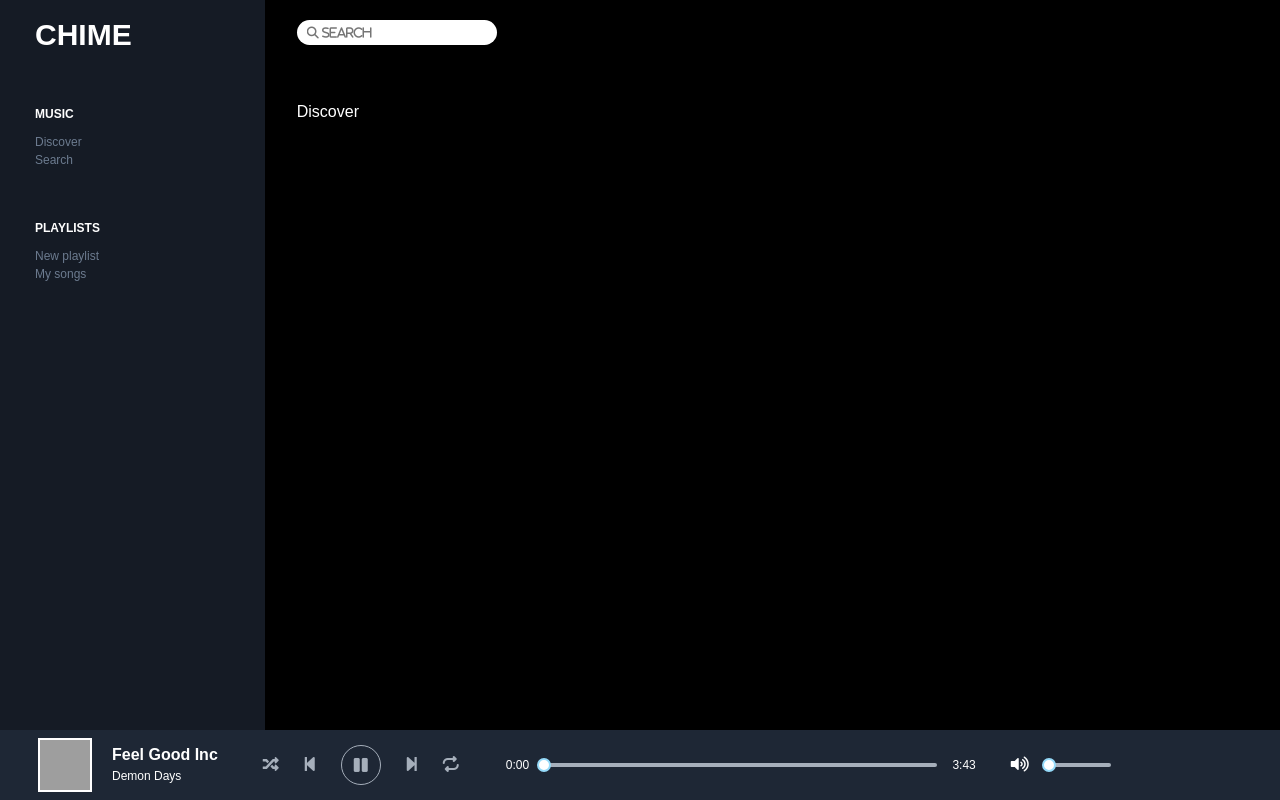
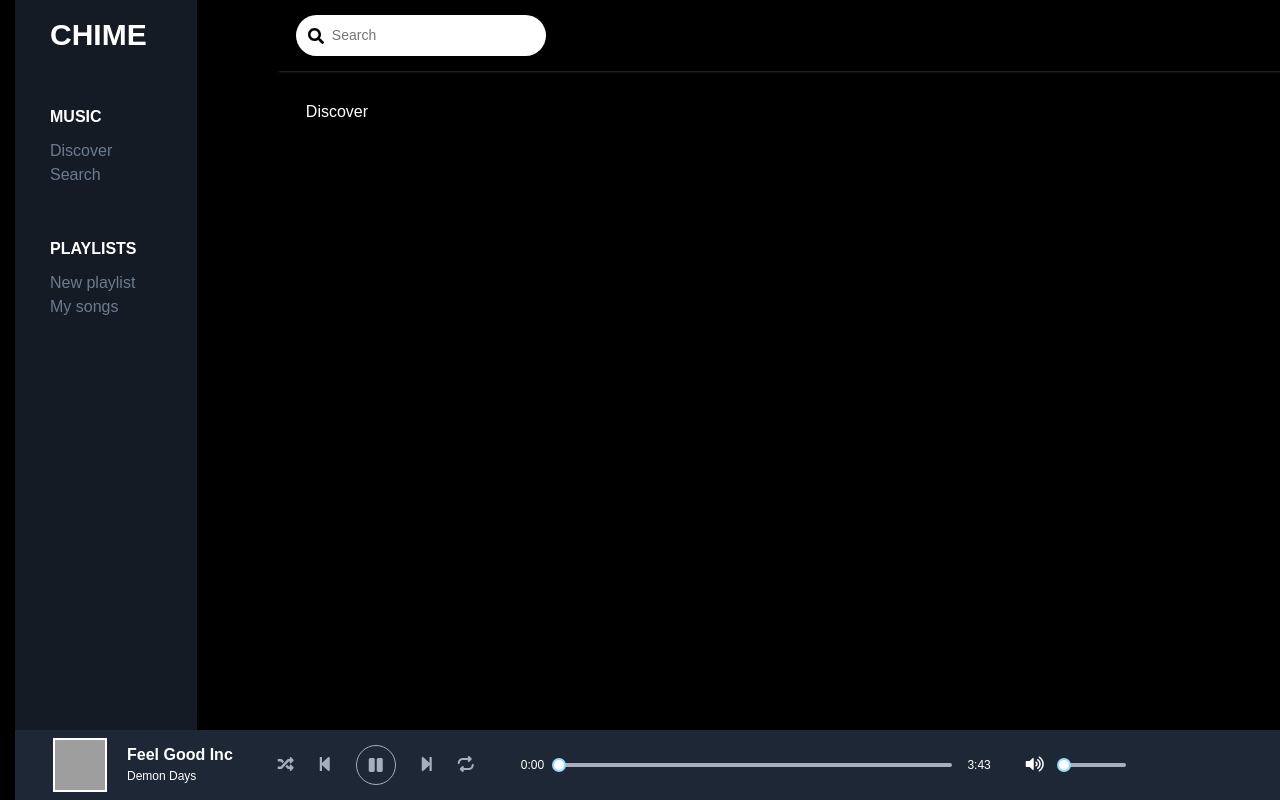
Before and after one commit to pratishshr/chime, a React app: page / in a window 1280 px wide. Built offline with nearby package versions, Linux system fonts and the light colour scheme; grey boxes are pictures that could not be loaded; a web font is replaced by a local one.

Commit message:
fix the search bar design

```diff
--- a/src/assets/sass/base.scss
+++ b/src/assets/sass/base.scss
@@ -3,6 +3,8 @@
 body {
   background: $black;
   font-family: $font-family--primary;
+  margin: 0;
+  padding: 0;
 }
 
 a {
--- a/src/components/container/Container.scss
+++ b/src/components/container/Container.scss
@@ -1,3 +1,5 @@
 .container {
-  padding: 0;
+  width: 100%;
+  margin-right: auto;
+  margin-left: auto;
 }
--- a/src/components/header/Header.scss
+++ b/src/components/header/Header.scss
@@ -4,6 +4,7 @@
   width: 100%;
   position: fixed;
   background: $black;
-  padding: 20px 30px;
-  z-index: 999;
+  padding: 15px 20px;
+  z-index: 1;
+  box-shadow: 3px 0px 3px #4c4c4c;
 }
--- a/src/components/search-bar/SearchBar.js
+++ b/src/components/search-bar/SearchBar.js
@@ -4,7 +4,7 @@ import styles from './SearchBar.scss';
 
 const SearchBar = () => (
   <div className={styles.searchBar}>
-    <input type="text" placeholder="&#xf002; Search" className={styles.searchField} />
+    <input type="text" placeholder="Search" className={styles.searchField} />
   </div>
 );
 
--- a/src/components/search-bar/SearchBar.scss
+++ b/src/components/search-bar/SearchBar.scss
@@ -3,14 +3,19 @@
 .searchBar {
   .searchField {
     border: none;
-    padding: 0 10px;
-    height: 25px;
-    width: 200px;
-    font-size: 12px;
+    padding: 10px 10px 10px 36px;
+    max-width: 250px;
+    width: 100%;
+    font-size: 14px;
     border-radius: 50px;
     -moz-border-radius: 50px;
-    -webkit-border-radius: 50px;
-    font-family: FontAwesome, Arial;
+    background-image: url('assets/images/search.svg');
+    -webkit-transition: all .5s;
+    -moz-transition: all .5s;
+    transition: all .5s;
+    background-repeat: no-repeat;
+    background-position: 12px;
+    background-size: 16px;
 
     &:focus {
       outline: none;
--- a/src/components/section/Section.scss
+++ b/src/components/section/Section.scss
@@ -1,7 +1,6 @@
 @import 'assets/sass/config.scss';
 
 .section {
-  width: 100%;
   color: $white;
   padding: 100px 30px 90px;
   background: $black;
--- a/src/components/sidebar/Sidebar.scss
+++ b/src/components/sidebar/Sidebar.scss
@@ -1,7 +1,7 @@
 @import 'assets/sass/config.scss';
 
 .sidebar {
-  width: 20.666667%;
+  width: 14.2%;
   height: 100vh;
   position: fixed;
   background: $grey;
@@ -15,7 +15,7 @@
 
 .sectionTitle {
   color: $white;
-  font-size: 12px;
+  font-size: 16px;
   font-weight: bold;
 }
 
@@ -29,7 +29,6 @@
 
 .sectionLink {
   & a {
-    font-size: 12px;
     color: $light-grey;
     font-weight: lighter;
     transition: all 0.3s ease-in;
```
